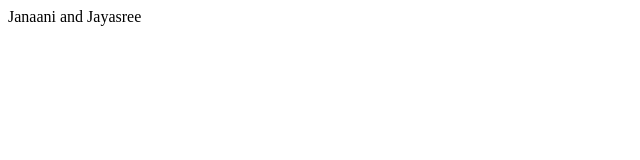
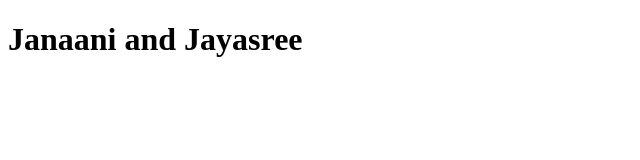
Before and after one commit to JanaaniGowtham/gold-lamp, a plain HTML site: page index.html in a window 1280 px wide. Shown: the whole page, without its empty margins (0-640 px from the left). Drawn offline with Linux system fonts and the light colour scheme.

Commit message:
Update index.html

```diff
--- a/index.html
+++ b/index.html
@@ -7,6 +7,6 @@
     <title>Document</title>
   </head>
   <body>
-    Janaani and Jayasree
+    <h1>Janaani and Jayasree</h1>
   </body>
 </html>
```
